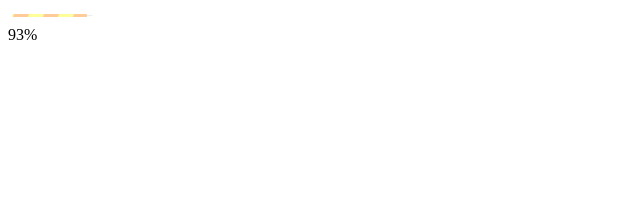
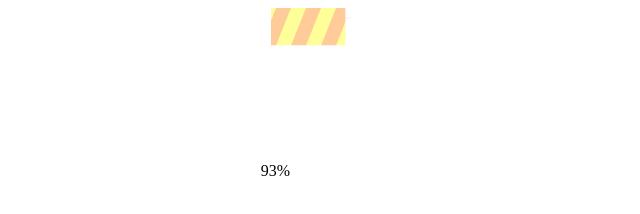
Before and after one commit to jtcarse/jtcarse.github.io, a plain HTML site: page index.html in a window 1280 px wide. Shown: the whole page, without its empty margins (0-640 px from the left). Drawn offline with Linux system fonts and the light colour scheme.

Commit message:
update loadbar

```diff
--- a/index.html
+++ b/index.html
@@ -2,10 +2,11 @@
 <html>
     <link rel="stylesheet" type="text/css" href="loading-bar.css"/>
     <script type="text/javascript" src="loading-bar.js"></script>
-    <div id="myLoadbar"></div>
+    <div id="myLoadbar" style="margin:auto;width:60%"></div>
     <script>
         var bar = new ldBar("#myLoadbar", {
-            "stroke": "data:ldbar/res,stripe(#ff9,#fc9,1)"
+            "stroke": "data:ldbar/res,stripe(#ff9,#fc9,1)",
+            "stroke-width": "10%"
         });
         var start = new Date('2022-06-05T07:00:00');
         var end = new Date('2022-06-18T12:46:00');
```
